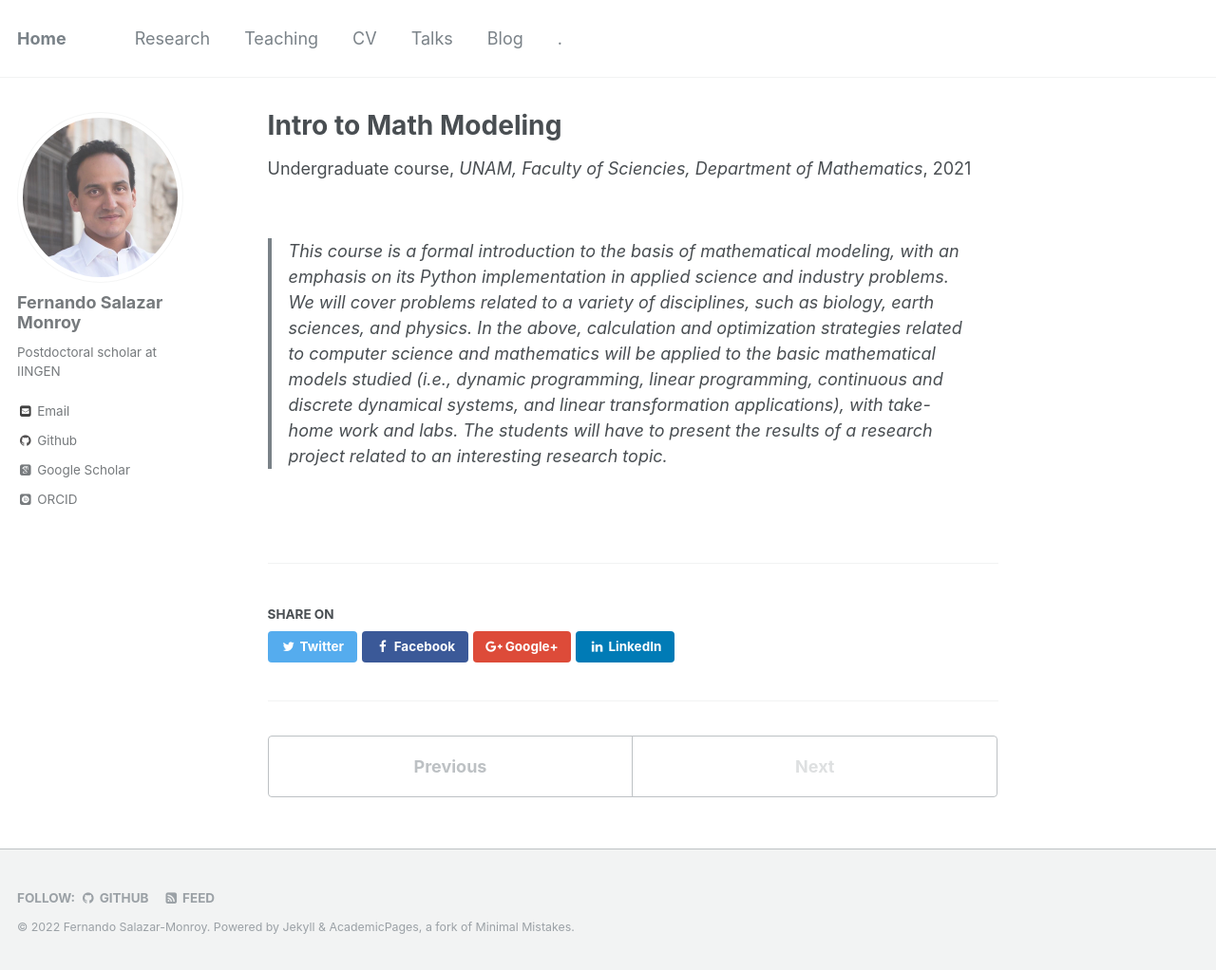
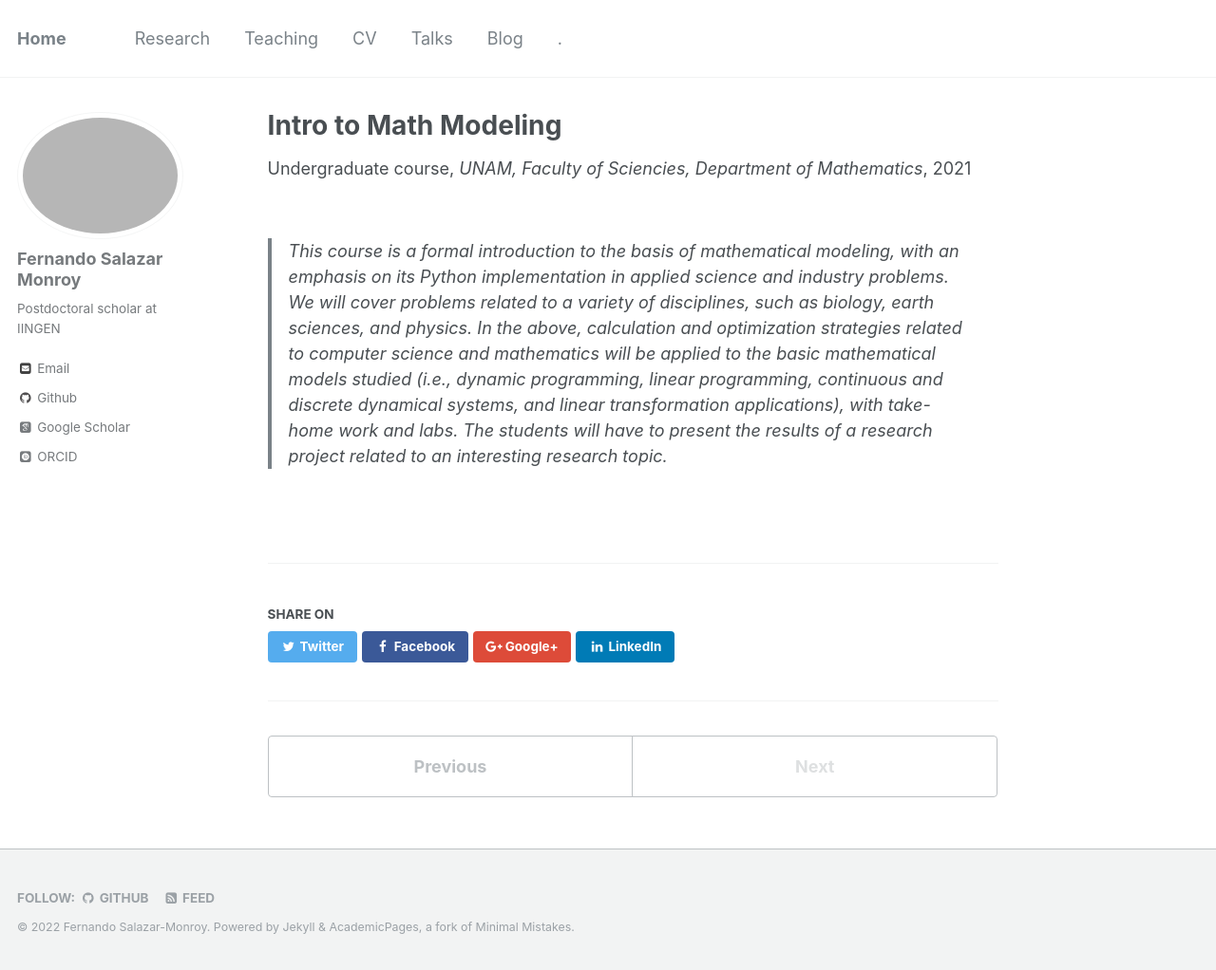
Before and after one commit to Edifesamo14/dr.surimi, a Jekyll site: the page built from _teaching/MATH_MODELLING.md, in a window 1280 px wide and 1022 px high. Shown: the whole window at 95% size. Built offline with Jekyll 4.4.1, drawn with Linux system fonts in a browser that asks for light colours; some web fonts are replaced.

Commit message:
Update _config.yml

```diff
--- a/_config.yml
+++ b/_config.yml
@@ -88,7 +88,7 @@ analytics:
 # Site Author
 author:
   name             : "Fernando Salazar Monroy"
-  avatar           : "Avatar.jpg"
+  avatar           : "Avatar.png"
   bio              : "Postdoctoral scholar at IINGEN"
   location         :
   employer         :
```
